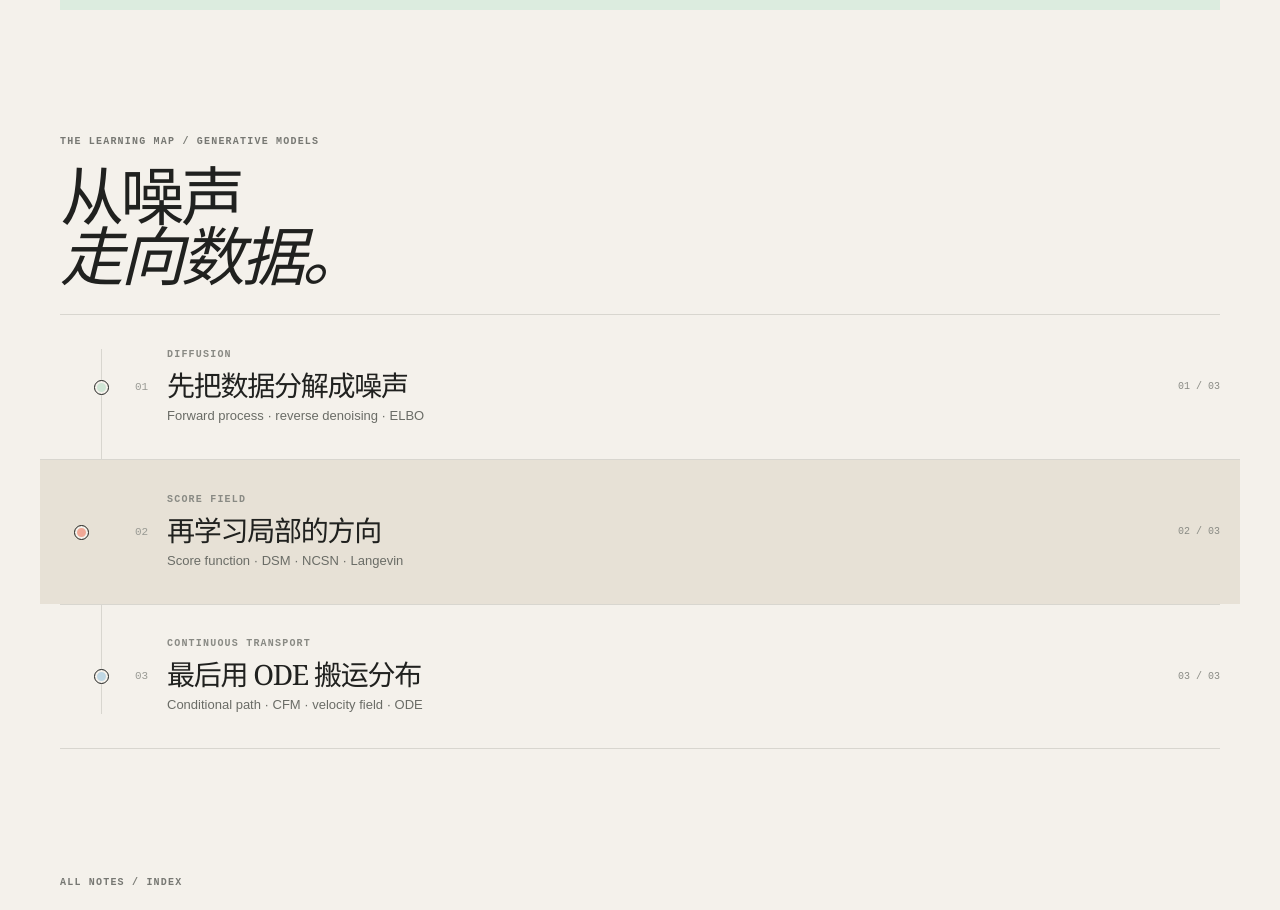
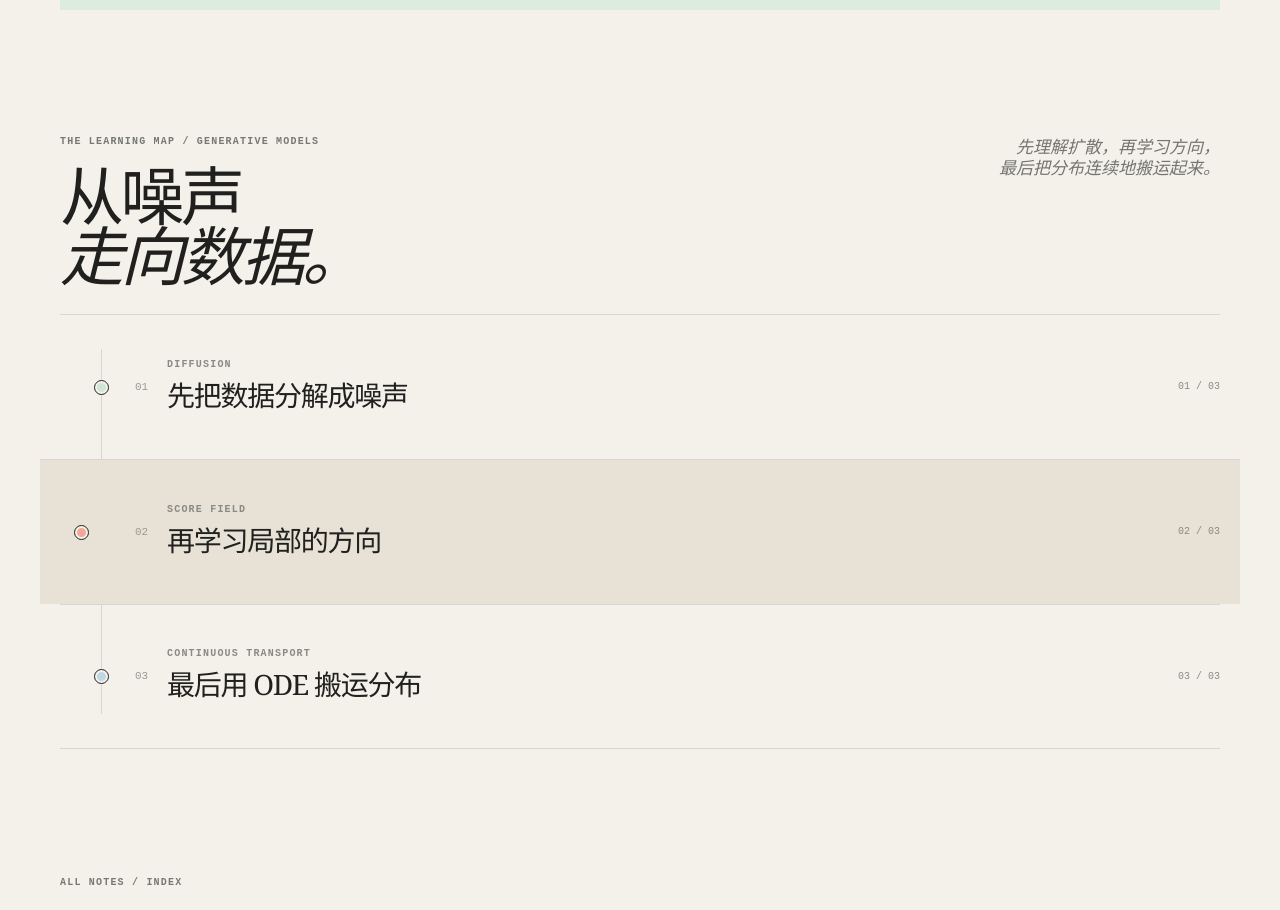
Before and after one commit to SignsJun/knowledge-maps, a Next.js app: page / in a window 1280 px wide. Shown: the part 2040-2950 px from the top of the page. Built offline with nearby package versions, Linux system fonts and the light colour scheme.

Commit message:
remove map item detail labels

```diff
--- a/app/page.tsx
+++ b/app/page.tsx
@@ -207,25 +207,26 @@ export default function Home() {
             <p className="section-label">THE LEARNING MAP / GENERATIVE MODELS</p>
             <h2>从噪声<br /><em>走向数据。</em></h2>
           </div>
+          <p className="heading-note">先理解扩散，再学习方向，<br />最后把分布连续地搬运起来。</p>
         </div>
         <div className="map-list">
           <div className="map-line" aria-hidden="true" />
           <article className="map-item">
             <span className="map-dot mint" />
             <div className="map-index">01</div>
-            <div><p className="map-kicker">DIFFUSION</p><h3>先把数据分解成噪声</h3><p>Forward process · reverse denoising · ELBO</p></div>
+            <div><p className="map-kicker">DIFFUSION</p><h3>先把数据分解成噪声</h3></div>
             <span className="map-status">01 / 03</span>
           </article>
           <article className="map-item highlighted">
             <span className="map-dot coral" />
             <div className="map-index">02</div>
-            <div><p className="map-kicker">SCORE FIELD</p><h3>再学习局部的方向</h3><p>Score function · DSM · NCSN · Langevin</p></div>
+            <div><p className="map-kicker">SCORE FIELD</p><h3>再学习局部的方向</h3></div>
             <span className="map-status">02 / 03</span>
           </article>
           <article className="map-item">
             <span className="map-dot blue" />
             <div className="map-index">03</div>
-            <div><p className="map-kicker">CONTINUOUS TRANSPORT</p><h3>最后用 ODE 搬运分布</h3><p>Conditional path · CFM · velocity field · ODE</p></div>
+            <div><p className="map-kicker">CONTINUOUS TRANSPORT</p><h3>最后用 ODE 搬运分布</h3></div>
             <span className="map-status">03 / 03</span>
           </article>
         </div>
```
Also changed, not shown: 1 other file (tests, documents, lock files or other folders).
